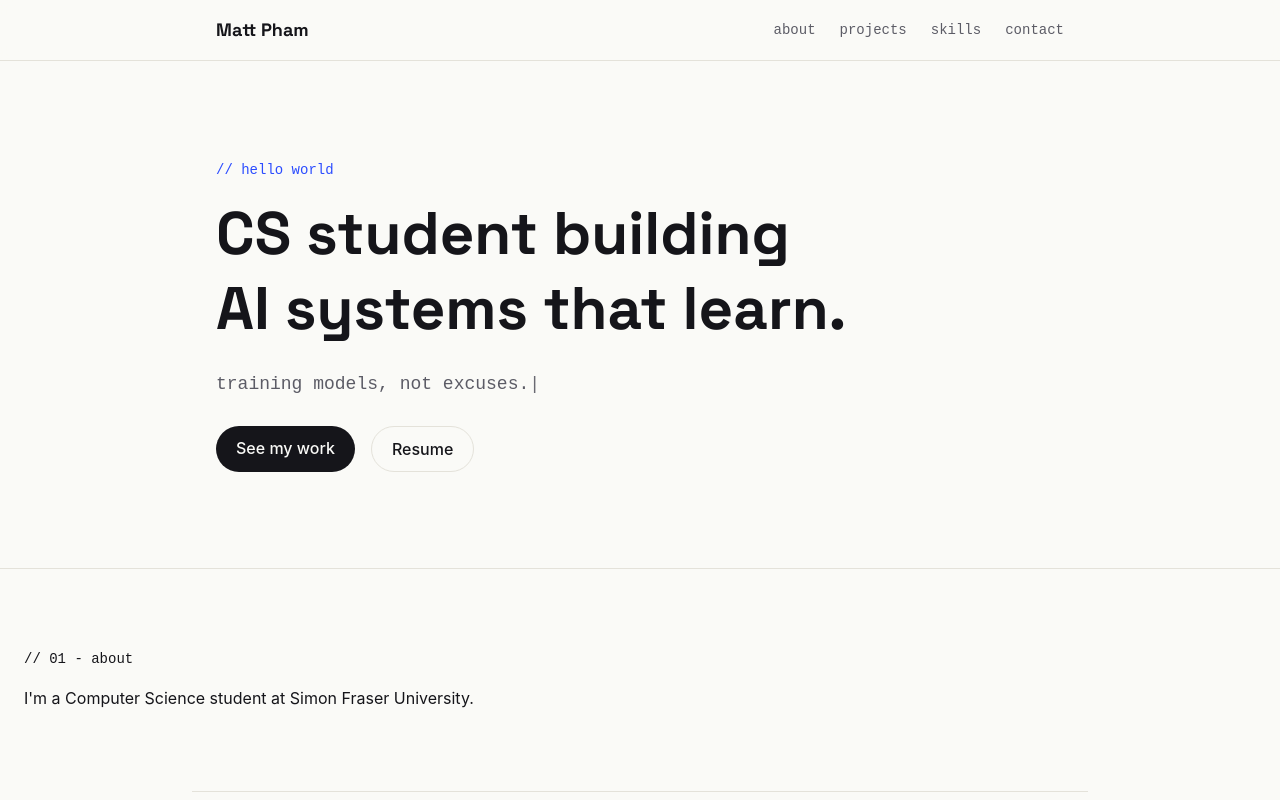
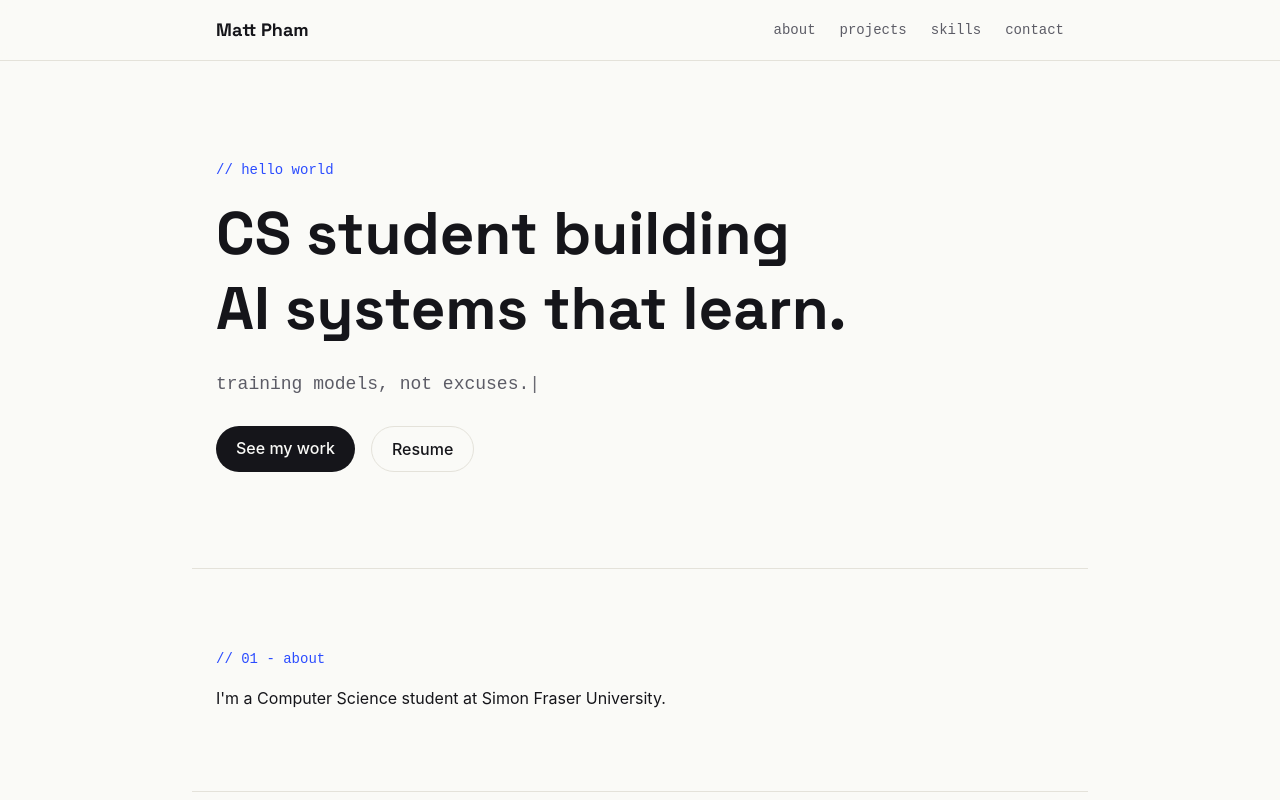
Before and after one commit to matthewphamm/my-portfolio, a React (Vite) app: page / in a window 1280 px wide. Shown: the top 800 px of the page. Built offline with nearby package versions, Linux system fonts and the light colour scheme.

Commit message:
Fix letter issue

```diff
--- a/src/components/About.jsx
+++ b/src/components/About.jsx
@@ -1,8 +1,8 @@
 export default function About() {
     return (
-        <section id="about" className="max-w-4x1 mx-auto px-6 py-20 border-t border-line">
-            <p className="font-mono text-sm text-colbalt mb-4">// 01 - about</p>
-            <p className="text-m leading-relaxed max-w-2x1">
+        <section id="about" className="max-w-4xl mx-auto px-6 py-20 border-t border-line">
+            <p className="font-mono text-sm text-cobalt mb-4">// 01 - about</p>
+            <p className="text-m leading-relaxed max-w-2xl">
                 I'm a Computer Science student at Simon Fraser University.
             </p>
         </section>
```
